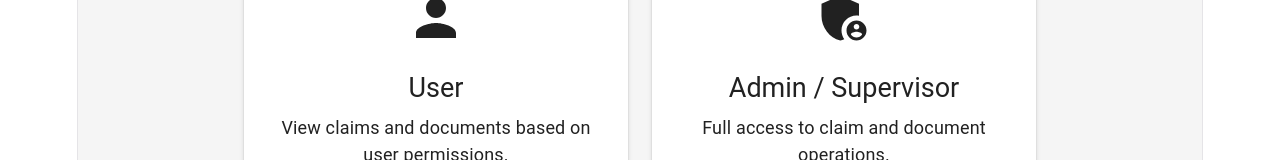
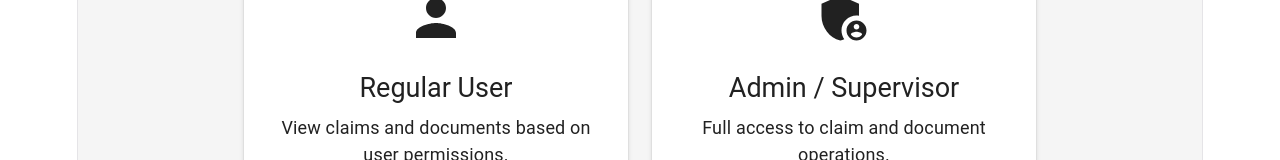
Before and after one commit to rmedisetti1981/sre-caseflow-ui, a React (Vite) app: page / in a window 1280 px wide. Shown: the part 401-561 px from the top of the page. Built offline with nearby package versions, Linux system fonts and the light colour scheme.

Commit message:
Regular User

```diff
--- a/src/pages/RoleSelectionPage/RoleSelectionPage.tsx
+++ b/src/pages/RoleSelectionPage/RoleSelectionPage.tsx
@@ -73,7 +73,7 @@ const RoleSelectionPage = () => {
           />
 
           <Typography variant="h5">
-            User
+           Regular User
           </Typography>
 
           <Typography
```
